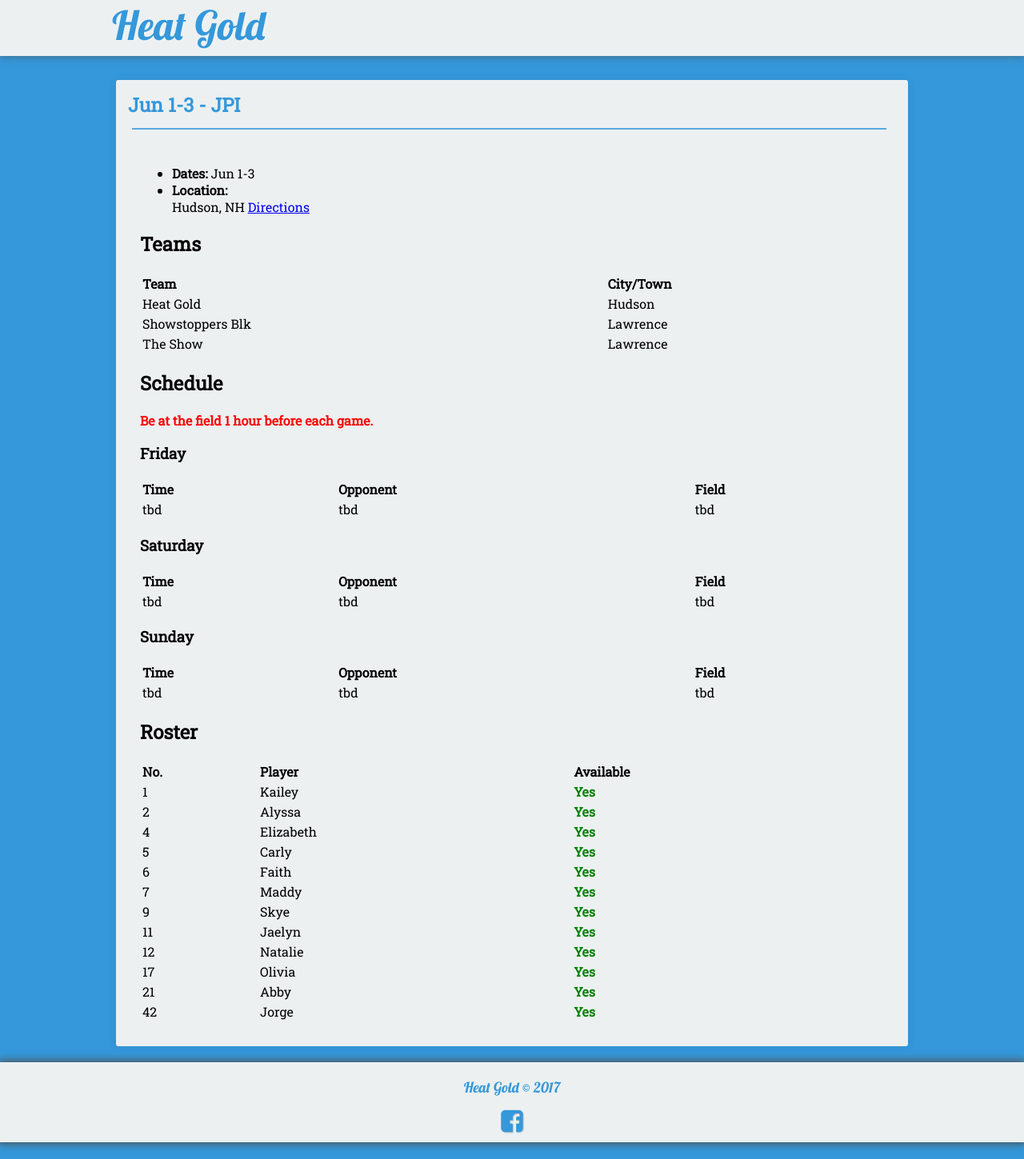
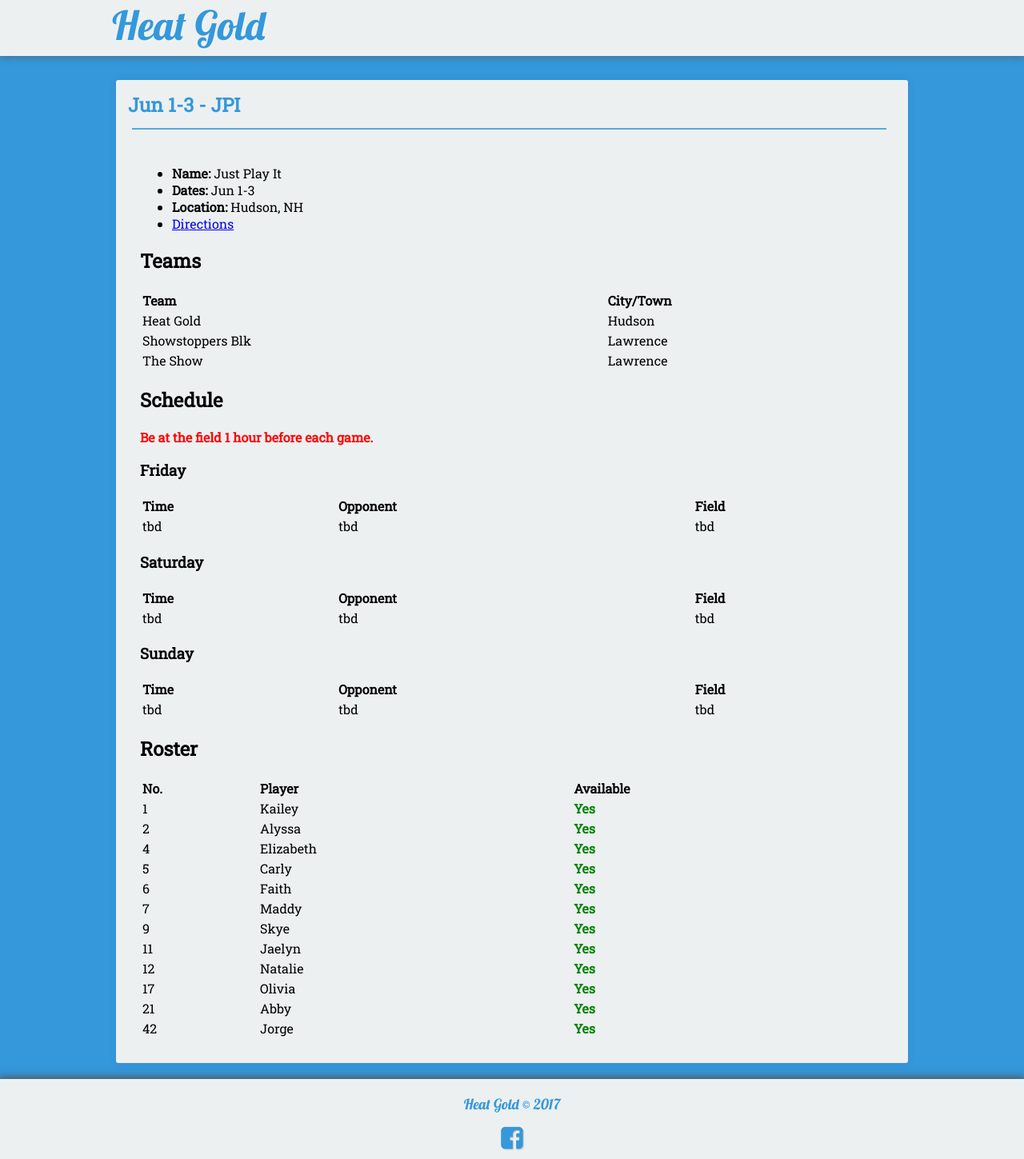
Before and after one commit to seanmerrow/ecf, a Jekyll site: the page built from _posts/2018-08-10-Jun-1-JPI.md, in a window 1280 px wide. Shown: the whole page at 80% size. Built offline with Jekyll 4.4.1, drawn with Linux system fonts in a browser that asks for light colours; nearby versions of some CDN libraries.

Commit message:
Update 2018-08-10-Jun-1-JPI.md

```diff
--- a/_posts/2018-08-10-Jun-1-JPI.md
+++ b/_posts/2018-08-10-Jun-1-JPI.md
@@ -8,10 +8,10 @@ tag:
 category:
 - tournament
 ---
+* **Name:** Just Play It
 * **Dates:** Jun 1-3
-* **Location:**
-Hudson, NH
-[Directions](https://seanmerrow.github.io/heatgold/fields/tbd)
+* **Location:**  Hudson, NH
+* [Directions](https://seanmerrow.github.io/heatgold/fields/hudson_jette)
 
 ## Teams
 
```
